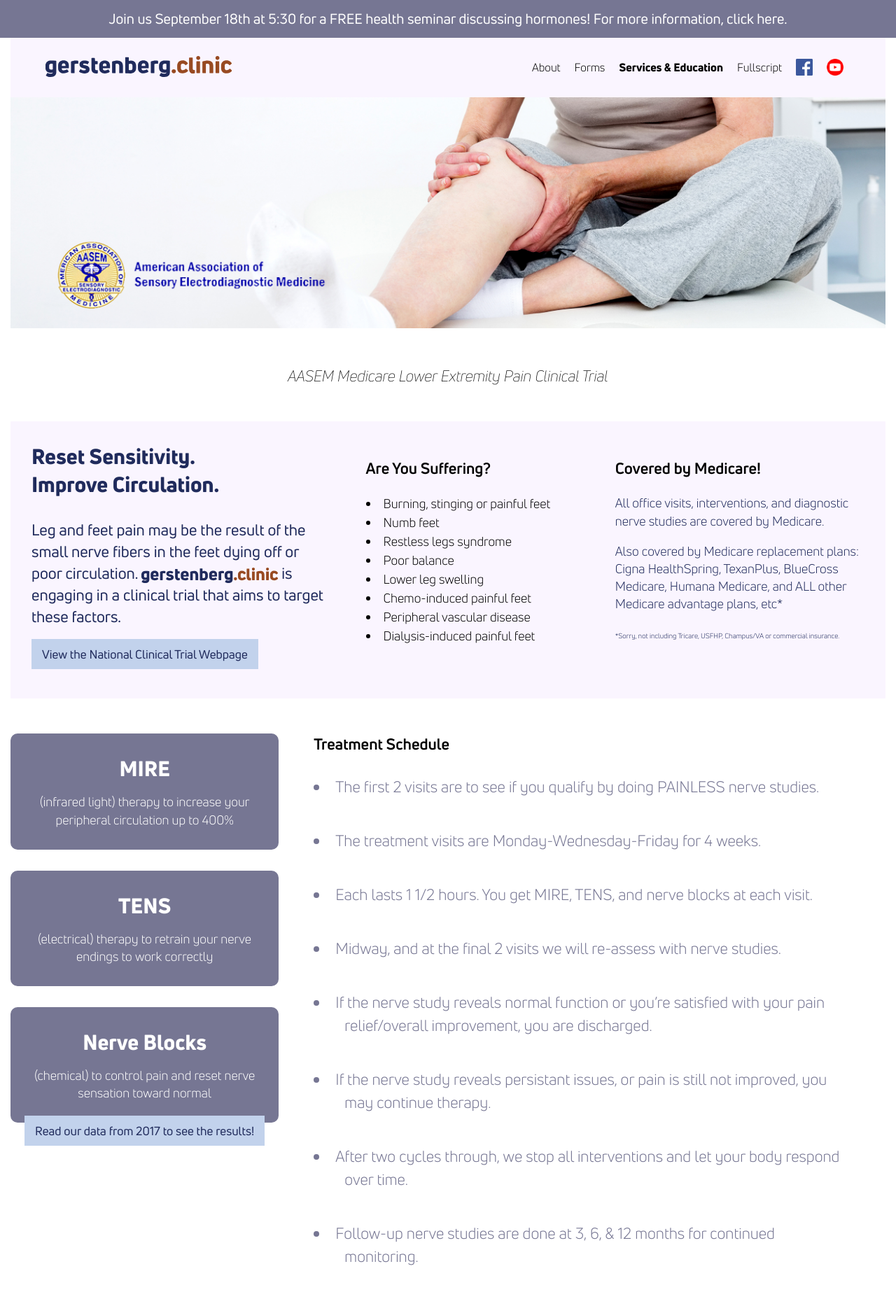
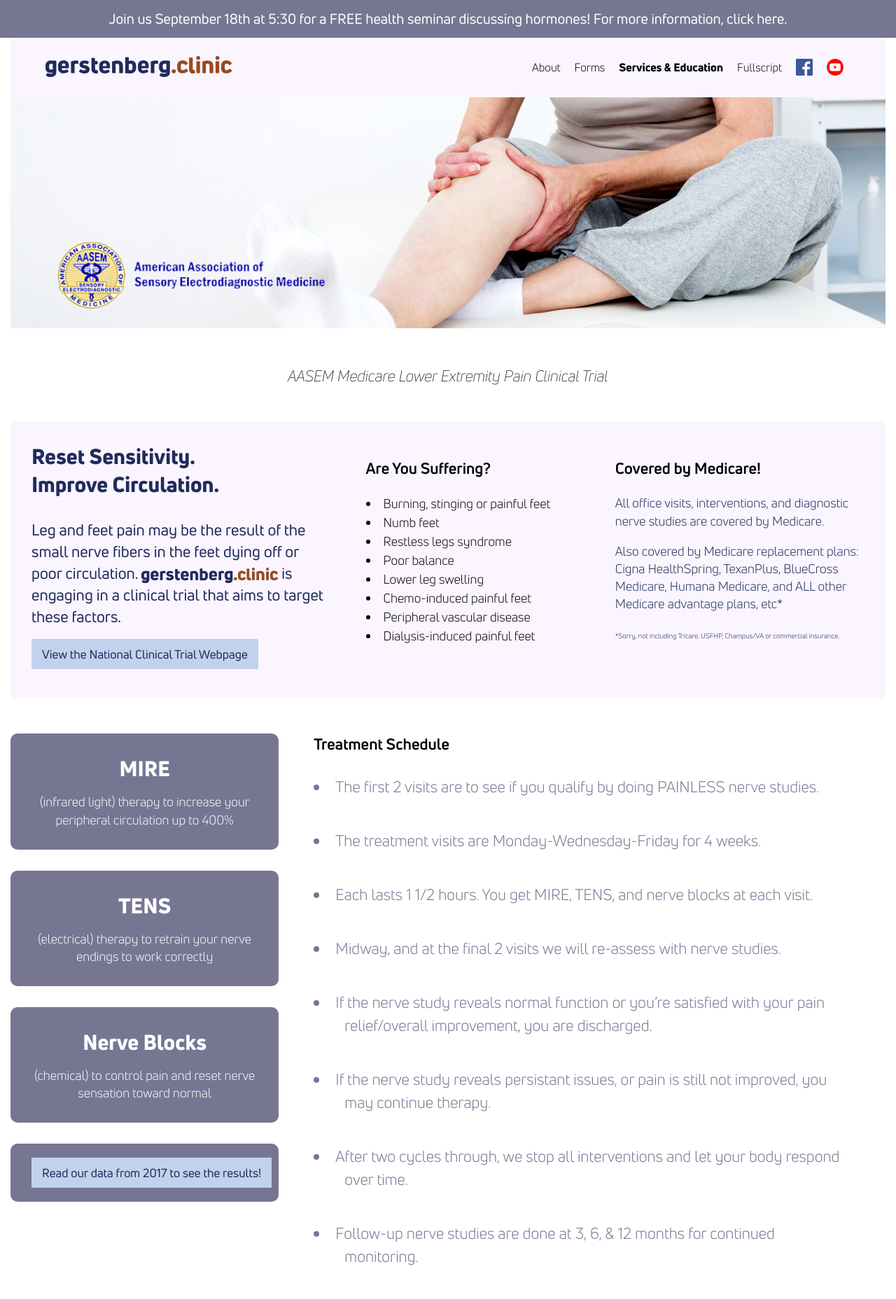
Before and after one commit to theneverwoods/gerstenberg.clinic, a Jekyll site: the page built from services/lower-extremity-treatment.html, in a window 1280 px wide. Shown: the top 1856 px of the page at 70% size. Built offline with Jekyll 4.4.1, drawn with Linux system fonts in a browser that asks for light colours; grey boxes are pictures that could not be loaded.

Commit message:
Update lower-extremity-treatment.html

```diff
--- a/services/lower-extremity-treatment.html
+++ b/services/lower-extremity-treatment.html
@@ -51,7 +51,9 @@ redirect_from: /foot-pain
 			<h2>Nerve Blocks</h2>
 			<p>(chemical) to control pain and reset nerve sensation toward normal</p>
 		</div>
+		<div class="card dark">
 		<a href="gerstenberg.clinic/pdf/results2017.pdf" target="_blank" class="btn">Read our data from 2017 to see the results!</a>
+		</div>
 	</div>
 	<div class="two-thirds">
 		<h3>Treatment Schedule</h3>
```
